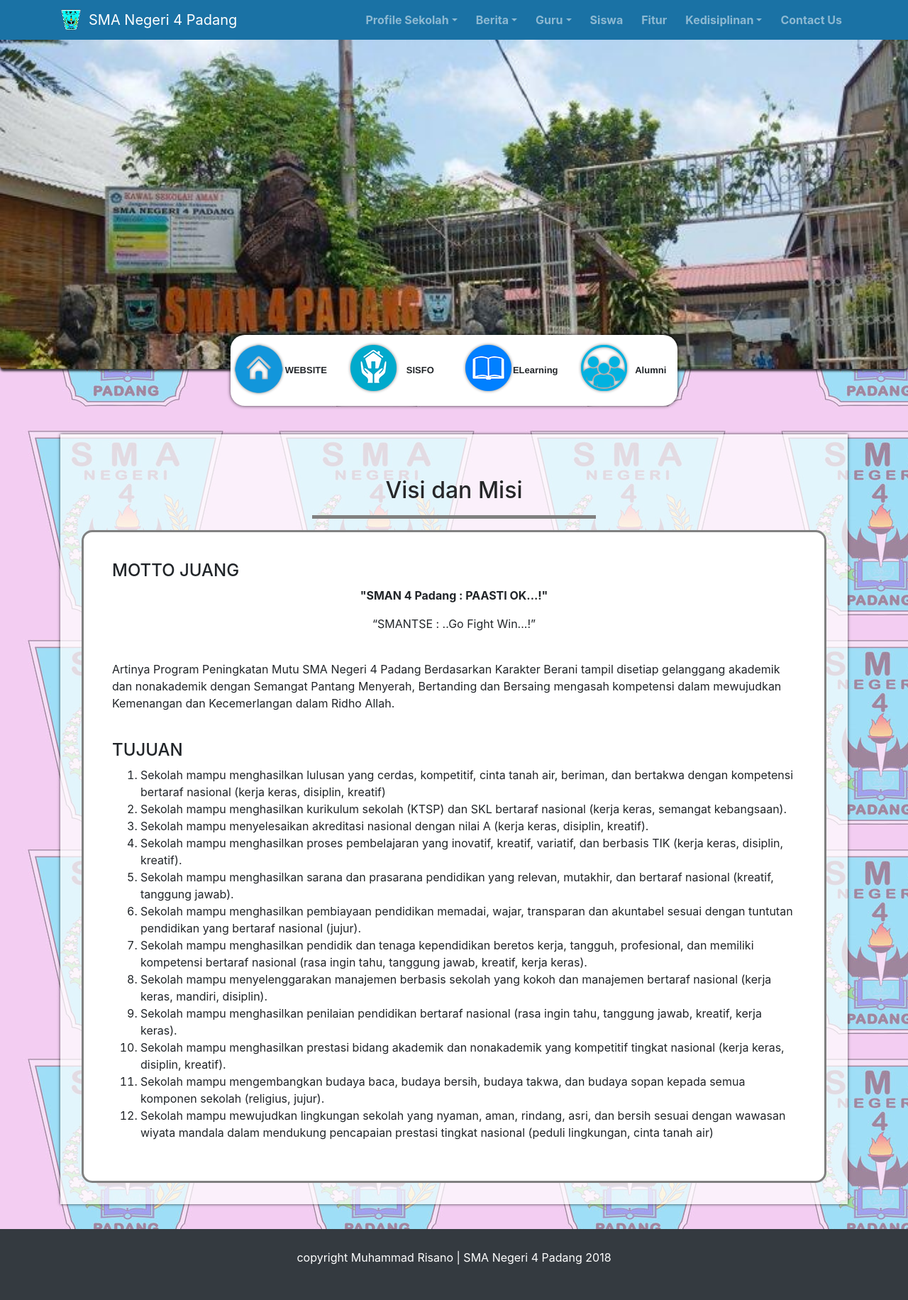
After one commit to muhammadrisano/Sisfo-and-Website-use-CI, a PHP site: the page made by application/views/profile-page/Akreditasi.php in a window 1280 px wide. The commit adds this page. Shown: the whole page at 71% size. Run offline with PHP 8.4, Linux system fonts and the light colour scheme; the template is opened without the code that fills it, so the values that code supplies are empty.

Commit message:
penambahan

```diff
--- a/application/views/front-page/footer.php
+++ b/application/views/front-page/footer.php
@@ -1,6 +1,6 @@
   <!-- end Event -->
   <footer id="footer" class="bg-dark">
-      <p class="text-white">copyright SMA Negeri 4 Padang 2019</p>
+    <p class="text-white">copyright Muhammad Risano | SMA Negeri 4 Padang 2018</p>
   </footer>
   <!-- Optional JavaScript -->
   <!-- jQuery first, then Popper.js, then Bootstrap JS -->
--- a/application/views/front-page/header.php
+++ b/application/views/front-page/header.php
@@ -28,15 +28,20 @@
             <div class="collapse navbar-collapse" id="navbarNav">
 
                 <ul class="navbar-nav ml-auto">
-                    <li class="nav-item">
-                        <a class="nav-link" href="#">Profil</a>
+                    <li class="nav-item dropdown">
+                        <a class="nav-link dropdown-toggle" href="#" id="navbarDropdownMenuLink" role="button" data-toggle="dropdown" aria-haspopup="true" aria-expanded="false">Profile Sekolah</a>
+                        <div class="dropdown-menu" aria-labelledby="navbarDropdownMenuLink">
+                            <a class="dropdown-item" href="<?= base_url() . 'index.php/profile/sejarah'; ?>">Sejarah</a>
+                            <a class="dropdown-item" href="<?= base_url() . 'index.php/profile/visimisi'; ?>">visi dan Misi</a>
+                            <a class="dropdown-item" href="<?= base_url() . 'index.php/profile/tujuan'; ?>">Tujuan</a>
+                        </div>
                     </li>
                     <li class="nav-item dropdown">
                         <a class="nav-link dropdown-toggle" href="#" id="navbarDropdownMenuLink" role="button" data-toggle="dropdown" aria-haspopup="true" aria-expanded="false">Berita</a>
                         <div class="dropdown-menu" aria-labelledby="navbarDropdownMenuLink">
-                            <a class="dropdown-item" href="#">berita 1</a>
-                            <a class="dropdown-item" href="#">berita 2</a>
-                            <a class="dropdown-item" href="#">berita 3</a>
+                            <a class="dropdown-item" href="<?= base_url() . 'index.php/website/kategori/1'; ?>">Pengumuman</a>
+                            <a class="dropdown-item" href="<?= base_url() . 'index.php/website/kategori/2'; ?>">Berita</a>
+                            <a class="dropdown-item" href="<?= base_url() . 'index.php/website/kategori/3'; ?>">Informasi</a>
                         </div>
                     </li>
                     <li class="nav-item dropdown">
@@ -53,9 +58,14 @@
                     <li class="nav-item">
                         <a class="nav-link" href="#">Fitur </a>
                     </li>
-
-                    <li class="nav-item">
-                        <a class="nav-link" href="#">Alumni</a>
+                    <li class="nav-item dropdown">
+                        <a class="nav-link dropdown-toggle" href="#" id="navbarDropdownMenuLink" role="button" data-toggle="dropdown" aria-haspopup="true" aria-expanded="false">Kedisiplinan</a>
+                        <div class="dropdown-menu" aria-labelledby="navbarDropdownMenuLink">
+                            <a class="dropdown-item" href="#">Kehadiran</a>
+                            <a class="dropdown-item" href="#">Atribut Sekolah</a>
+                            <a class="dropdown-item" href="#">Upacara Bendera</a>
+                            <a class="dropdown-item" href="#">Disiplin Berperilaku</a>
+                        </div>
                     </li>
                     <li class="nav-item">
                         <a class="nav-link" href="#">Contact Us</a>
--- a/application/views/front-page/pages/kategoriberita.php
+++ b/application/views/front-page/pages/kategoriberita.php
@@ -15,7 +15,7 @@
 
                                 <div class="row">
                                     <div class="col-md-5">
-                                        <img src="<?= base_url(); ?>assets/images/berita/<?= $brt['foto']; ?>" class="mr-3 img-thumbnail" alt="...">
+                                        <img src="<?= base_url(); ?>assets/images/berita/<?= $brt['foto']; ?>" class="mr-3 img-thumbnail" alt="Foto Berita SMA Negeri 4 Padang">
                                     </div>
                                     <div class="col-md-7">
                                         <div class="media-body pl-2">
--- /dev/null
+++ b/application/views/profile-page/Akreditasi.php
@@ -0,0 +1,68 @@
+<div class="bg-detail-berita">
+    <div class="container">
+        <div class="profile-akreditasi">
+            <div class="detail-berita-judul">
+                <h2>Visi dan Misi</h2>
+                <hr>
+            </div>
+            <div class="detail-berita-body profile-tujuan-body">
+
+                <h4>MOTTO JUANG</h4>
+                <p class="text-center"><b>
+                        "SMAN 4 Padang : PAASTI OK...!"</b>
+                </p>
+                <p class="text-center">
+                    “SMANTSE : ..Go Fight Win...!”
+                </p>
+                <br>
+                <p>Artinya Program Peningkatan Mutu SMA Negeri 4 Padang Berdasarkan Karakter Berani tampil disetiap gelanggang akademik dan nonakademik dengan Semangat Pantang Menyerah, Bertanding dan Bersaing mengasah kompetensi dalam mewujudkan Kemenangan dan Kecemerlangan dalam Ridho Allah.</p>
+                <br>
+
+                <h4>TUJUAN</h4>
+                <ol>
+                    <li>
+                        Sekolah mampu menghasilkan lulusan yang cerdas, kompetitif, cinta tanah air, beriman, dan bertakwa dengan kompetensi bertaraf nasional (kerja keras, disiplin, kreatif) </li>
+                    <li>
+                        Sekolah mampu menghasilkan kurikulum sekolah (KTSP) dan SKL bertaraf nasional (kerja keras, semangat kebangsaan).
+                    </li>
+                    <li>
+                        Sekolah mampu menyelesaikan akreditasi nasional dengan nilai A (kerja keras, disiplin, kreatif).
+                    </li>
+                    <li>
+                        Sekolah mampu menghasilkan proses pembelajaran yang inovatif, kreatif, variatif, dan berbasis TIK (kerja keras, disiplin, kreatif).
+                    </li>
+                    <li>
+                        Sekolah mampu menghasilkan sarana dan prasarana pendidikan yang relevan, mutakhir, dan bertaraf nasional (kreatif, tanggung jawab).
+                    </li>
+                    <li>
+                        Sekolah mampu menghasilkan pembiayaan pendidikan memadai, wajar, transparan dan akuntabel sesuai dengan tuntutan pendidikan yang bertaraf nasional (jujur).
+                    </li>
+                    <li>
+                        Sekolah mampu menghasilkan pendidik dan tenaga kependidikan beretos kerja, tangguh, profesional, dan memiliki kompetensi bertaraf nasional (rasa ingin tahu, tanggung jawab, kreatif, kerja keras).
+                    </li>
+                    <li>
+                        Sekolah mampu menyelenggarakan manajemen berbasis sekolah yang kokoh dan manajemen bertaraf nasional (kerja keras, mandiri, disiplin).
+                    </li>
+                    <li>
+                        Sekolah mampu menghasilkan penilaian pendidikan bertaraf nasional (rasa ingin tahu, tanggung jawab, kreatif, kerja keras).
+                    </li>
+                    <li>
+                        Sekolah mampu menghasilkan prestasi bidang akademik dan nonakademik yang kompetitif tingkat nasional (kerja keras, disiplin, kreatif).
+                    </li>
+                    <li>
+                        Sekolah mampu mengembangkan budaya baca, budaya bersih, budaya takwa, dan budaya sopan kepada semua komponen sekolah (religius, jujur).
+                    </li>
+                    <li>
+                        Sekolah mampu mewujudkan lingkungan sekolah yang nyaman, aman, rindang, asri, dan bersih sesuai dengan wawasan wiyata mandala dalam mendukung pencapaian prestasi tingkat nasional (peduli lingkungan, cinta tanah air)
+                    </li>
+                </ol>
+
+            </div>
+
+
+
+        </div>
+
+
+    </div>
+</div>
--- a/assets/css/style.css
+++ b/assets/css/style.css
@@ -5,6 +5,7 @@
 
     height: 470px;
     background-repeat: no-repeat;
+    box-shadow: 0 3px 3px rgba(0, 0, 0, 0.75) !important;
 
 
 }
@@ -235,6 +236,73 @@ padding-bottom: 70px;
     bottom: 20px;
 
 }
+.profile-sejarah{
+    background-color: rgba(255, 255, 255, 0.7);
+    margin-top: 40px;
+    position: relative;
+    padding: 30px;
+    box-shadow: 0 0 4px rgba(0, 0, 0, .75);
+}
+.profile-sejarah-body img{
+    margin: 10px auto;
+}
+.profile-sejarah-body{
+    width: 100%;
+    border: 3px solid grey;
+    border-radius: 15px;
+    background-color: white;
+    padding: 40px;
+}
+
+.profile-visimisi{
+    background-color: rgba(255, 255, 255, 0.7);
+    margin-top: 40px;
+    position: relative;
+    padding: 30px;
+    box-shadow: 0 0 4px rgba(0, 0, 0, .75);
+}
+
+.profile-visimisi-body{
+    width: 100%;
+    border: 3px solid grey;
+    border-radius: 15px;
+    padding: 30px;
+    background-color: white;
+}
+
+.profile-tujuan{
+    background-color: rgba(255, 255, 255, 0.7);
+    margin-top: 40px;
+    position: relative;
+    padding: 30px;
+    box-shadow: 0 0 4px rgba(0, 0, 0, .75);
+}
+
+.profile-tujuan-body{
+    width: 100%;
+    border: 3px solid grey;
+    border-radius: 15px;
+    padding: 40px;
+    background-color: white;
+}
+
+.profile-akreditasi{
+    background-color: rgba(255, 255, 255, 0.7);
+    margin-top: 40px;
+    position: relative;
+    padding: 30px;
+    box-shadow: 0 0 4px rgba(0, 0, 0, .75);
+}
+
+.profile-akreditasi-body{
+    width: 100%;
+    border: 3px solid grey;
+    border-radius: 15px;
+    padding: 40px;
+    background-color: white;
+}
+
+
 @media (min-width: 992px) {
 
     .media img{
@@ -256,6 +324,4 @@ padding-bottom: 70px;
         right: 22px;
         bottom: 0px;
     }
-
-
  }
```
Also changed, not shown: application/controllers/Profile.php (added, +31 -0 lines), application/views/profile-page/sejarah.php (added, +26 -0 lines), application/views/profile-page/tujuan.php (added, +68 -0 lines), application/views/profile-page/visimisi.php (added, +99 -0 lines), assets/images/profile/sejarah.jpg (added).
